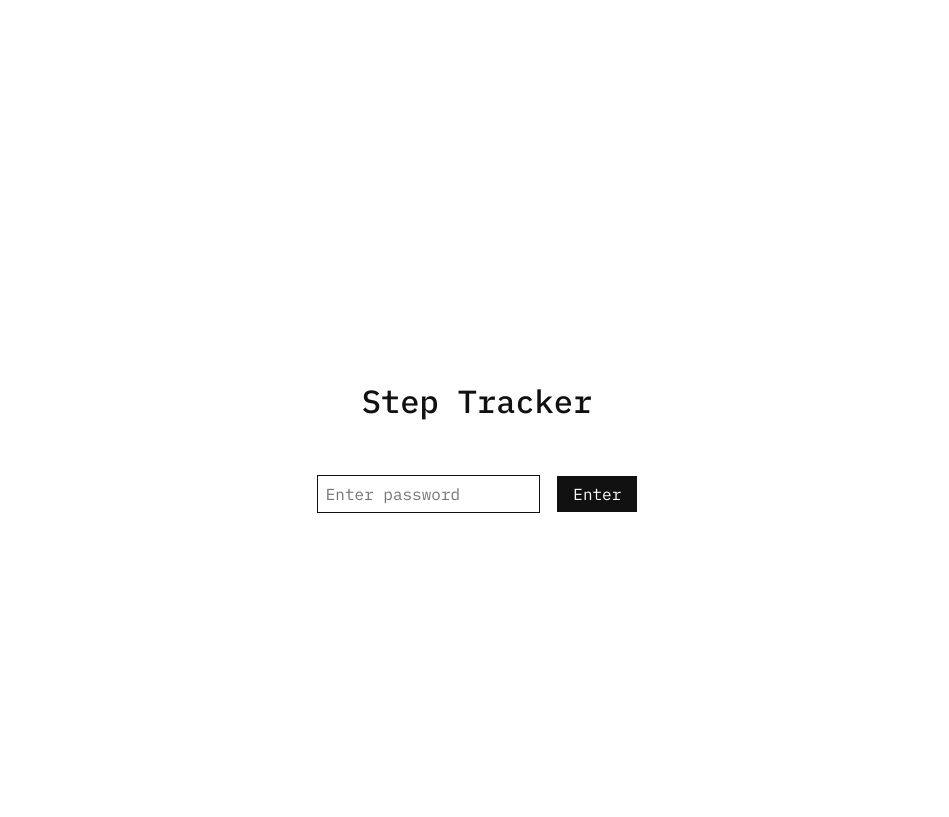
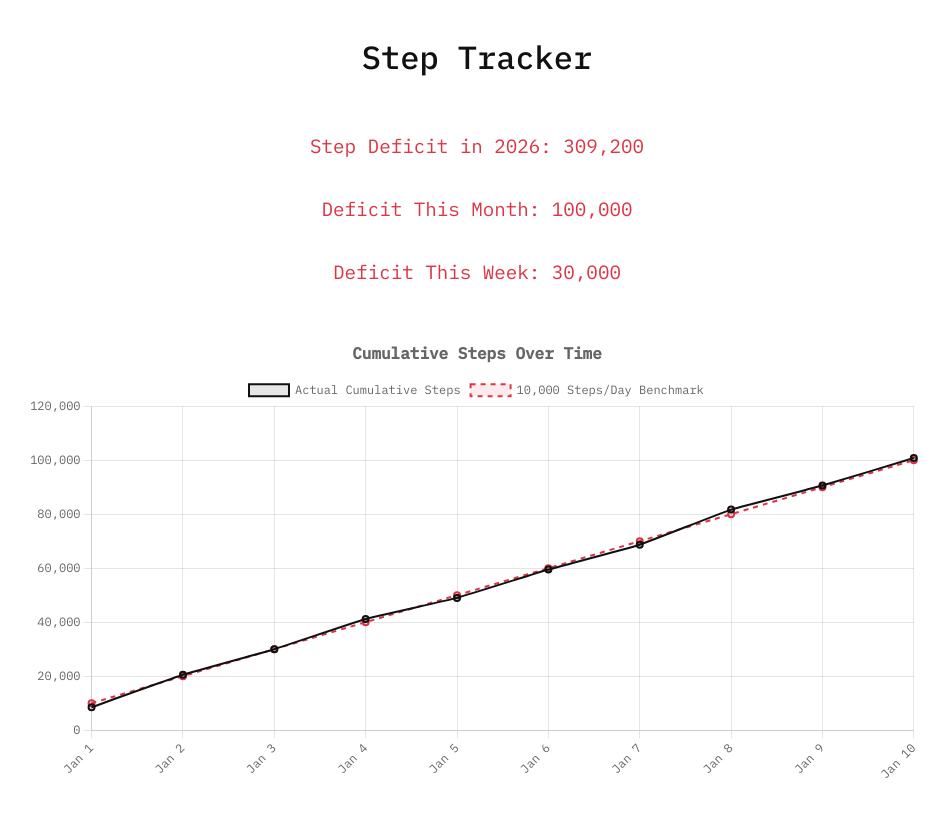
Before and after one commit to elitsung/elitsung.github.io, a Jekyll site: the page projects/steps/index.html, which Jekyll copies as it is, in a window 1280 px wide. Shown: the top 817 px of the page, without its empty margins (163-1112 px from the left). Built offline with Jekyll 4.4.1, drawn with Linux system fonts in a browser that asks for light colours; part of the change alters nothing that is shown.

Commit message:
Remove password protection and add cumulative steps graph
- Removed all password authentication code
- Added Chart.js for data visualization
- Created cumulative line chart showing:
  - Actual cumulative steps over time
  - 10,000 steps/day benchmark line for comparison
- Chart displays with monospace font for consistency
- X-axis shows dates, Y-axis shows cumulative step counts

https://claude.ai/code/session_01JhqLHQRtfYLhX1oNSGDBif

```diff
--- a/projects/steps/index.html
+++ b/projects/steps/index.html
@@ -4,19 +4,17 @@
   <meta charset="utf-8">
   <title>Step Tracker</title>
   <link href="https://fonts.googleapis.com/css2?family=IBM+Plex+Mono:wght@400;500&display=swap" rel="stylesheet">
+  <script src="https://cdn.jsdelivr.net/npm/chart.js"></script>
   <style>
     body {
       font-family: "IBM Plex Mono", ui-monospace, SFMono-Regular, Menlo, Consolas, monospace;
       max-width: 900px;
-      margin: 0 auto;
+      margin: 2rem auto;
+      padding: 0 1rem;
       line-height: 1.6;
       background-color: #fff;
       color: #111;
       text-align: center;
-      min-height: 100vh;
-      display: flex;
-      flex-direction: column;
-      justify-content: center;
     }
     h1 {
       font-weight: 500;
@@ -36,91 +34,25 @@
       color: blue;
       text-decoration: underline;
     }
-    #password-form {
-      margin: 2rem 0;
-    }
-    #password-input {
-      font-family: "IBM Plex Mono", ui-monospace, SFMono-Regular, Menlo, Consolas, monospace;
-      padding: 0.5rem;
-      font-size: 1rem;
-      border: 1px solid #111;
-      margin-right: 0.5rem;
-    }
-    #password-submit {
-      font-family: "IBM Plex Mono", ui-monospace, SFMono-Regular, Menlo, Consolas, monospace;
-      padding: 0.5rem 1rem;
-      font-size: 1rem;
-      background-color: #111;
-      color: #fff;
-      border: none;
-      cursor: pointer;
-    }
-    #password-submit:hover {
-      background-color: #333;
-    }
-    .error {
-      color: #dc3545;
-      margin-top: 1rem;
-    }
-    #content {
-      display: none;
+    #chart-container {
+      margin: 3rem 0;
+      max-width: 100%;
     }
   </style>
 </head>
 <body>
-  <div id="auth-container">
-    <h1>Step Tracker</h1>
-    <form id="password-form">
-      <input type="password" id="password-input" placeholder="Enter password" />
-      <button type="submit" id="password-submit">Enter</button>
-    </form>
-    <div id="error-message" class="error"></div>
-  </div>
+  <h1>Step Tracker</h1>
 
-  <div id="content">
-    <h1>Step Tracker</h1>
-    <div class="metric" id="year-metric">Loading...</div>
-    <div class="metric" id="month-metric">Loading...</div>
-    <div class="metric" id="week-metric">Loading...</div>
+  <div class="metric" id="year-metric">Loading...</div>
+  <div class="metric" id="month-metric">Loading...</div>
+  <div class="metric" id="week-metric">Loading...</div>
+
+  <div id="chart-container">
+    <canvas id="steps-chart"></canvas>
   </div>
 
   <script>
     const DAILY_GOAL = 10000;
-    // Store password hash - change this to your desired password hash
-    // To generate: use a SHA-256 hash generator online or console.log(await hashPassword('yourpassword'))
-    const PASSWORD_HASH = 'e3b0c44298fc1c149afbf4c8996fb92427ae41e4649b934ca495991b7852b855'; // This is hash of empty string - CHANGE THIS
-
-    async function hashPassword(password) {
-      const encoder = new TextEncoder();
-      const data = encoder.encode(password);
-      const hash = await crypto.subtle.digest('SHA-256', data);
-      return Array.from(new Uint8Array(hash))
-        .map(b => b.toString(16).padStart(2, '0'))
-        .join('');
-    }
-
-    async function verifyPassword() {
-      const input = document.getElementById('password-input');
-      const errorMessage = document.getElementById('error-message');
-      const password = input.value;
-
-      const hash = await hashPassword(password);
-
-      if (hash === PASSWORD_HASH) {
-        document.getElementById('auth-container').style.display = 'none';
-        document.getElementById('content').style.display = 'block';
-        loadStepData();
-      } else {
-        errorMessage.textContent = 'Incorrect password';
-        input.value = '';
-      }
-    }
-
-    // Handle form submission
-    document.getElementById('password-form').addEventListener('submit', (e) => {
-      e.preventDefault();
-      verifyPassword();
-    });
 
     async function loadStepData() {
       try {
@@ -138,6 +70,7 @@
         }).filter(entry => !isNaN(entry.steps));
 
         calculateDeficits(data);
+        createCumulativeChart(data);
       } catch (error) {
         console.error('Error loading step data:', error);
         document.getElementById('year-metric').textContent = 'Error loading data';
@@ -191,6 +124,111 @@
 
       element.innerHTML = `<span class="${className}">${label.replace('Deficit', status)}: ${absValue}</span>`;
     }
+
+    function createCumulativeChart(data) {
+      // Sort data by date
+      const sortedData = [...data].sort((a, b) => a.date - b.date);
+
+      if (sortedData.length === 0) return;
+
+      const startDate = sortedData[0].date;
+      const labels = [];
+      const actualCumulative = [];
+      const benchmarkCumulative = [];
+
+      let cumulativeSteps = 0;
+
+      // Calculate cumulative values
+      sortedData.forEach((entry, index) => {
+        cumulativeSteps += entry.steps;
+        const dayNumber = index + 1;
+
+        labels.push(entry.date.toLocaleDateString('en-US', { month: 'short', day: 'numeric' }));
+        actualCumulative.push(cumulativeSteps);
+        benchmarkCumulative.push(DAILY_GOAL * dayNumber);
+      });
+
+      const ctx = document.getElementById('steps-chart').getContext('2d');
+      new Chart(ctx, {
+        type: 'line',
+        data: {
+          labels: labels,
+          datasets: [
+            {
+              label: 'Actual Cumulative Steps',
+              data: actualCumulative,
+              borderColor: '#111',
+              backgroundColor: 'rgba(17, 17, 17, 0.1)',
+              borderWidth: 2,
+              tension: 0.1,
+              fill: false
+            },
+            {
+              label: '10,000 Steps/Day Benchmark',
+              data: benchmarkCumulative,
+              borderColor: '#dc3545',
+              backgroundColor: 'rgba(220, 53, 69, 0.1)',
+              borderWidth: 2,
+              borderDash: [5, 5],
+              tension: 0.1,
+              fill: false
+            }
+          ]
+        },
+        options: {
+          responsive: true,
+          maintainAspectRatio: true,
+          interaction: {
+            mode: 'index',
+            intersect: false,
+          },
+          plugins: {
+            legend: {
+              display: true,
+              position: 'top',
+              labels: {
+                font: {
+                  family: '"IBM Plex Mono", ui-monospace, SFMono-Regular, Menlo, Consolas, monospace'
+                }
+              }
+            },
+            title: {
+              display: true,
+              text: 'Cumulative Steps Over Time',
+              font: {
+                family: '"IBM Plex Mono", ui-monospace, SFMono-Regular, Menlo, Consolas, monospace',
+                size: 16
+              }
+            }
+          },
+          scales: {
+            y: {
+              beginAtZero: true,
+              ticks: {
+                callback: function(value) {
+                  return value.toLocaleString();
+                },
+                font: {
+                  family: '"IBM Plex Mono", ui-monospace, SFMono-Regular, Menlo, Consolas, monospace'
+                }
+              }
+            },
+            x: {
+              ticks: {
+                maxRotation: 45,
+                minRotation: 45,
+                font: {
+                  family: '"IBM Plex Mono", ui-monospace, SFMono-Regular, Menlo, Consolas, monospace'
+                }
+              }
+            }
+          }
+        }
+      });
+    }
+
+    // Load data on page load
+    loadStepData();
   </script>
 </body>
 </html>
```
